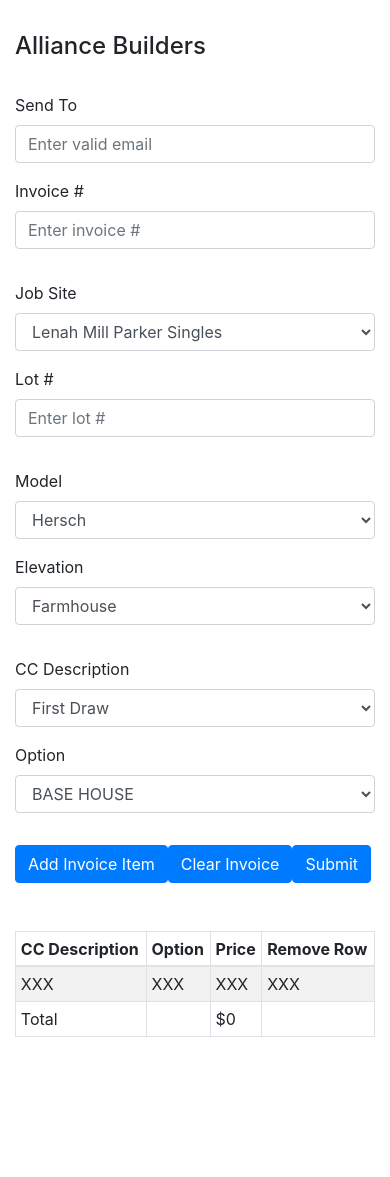
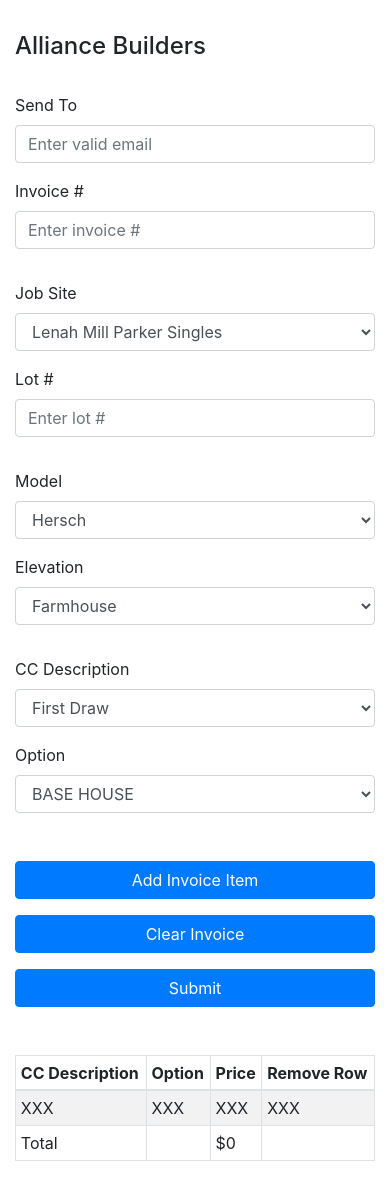
Before and after one commit to skynet-soulja/alliance-app, a React (Create React App) app: page / in a window 390 px wide. Before the commit the page ends 1053 px from the top, so only its background shows below. Built offline with nearby package versions, Linux system fonts and the light colour scheme.

Commit message:
move button group css for responsivity to correct place/file

```diff
--- a/src/components/ButtonGroup.js
+++ b/src/components/ButtonGroup.js
@@ -1,6 +1,7 @@
 import React from 'react';
 import Col from 'react-bootstrap/Col';
 import Button from 'react-bootstrap/Button';
+import '../styles/ButtonGroup.css';
 
 export default function ButtonGroup({ handleClick }) {
     return (
--- a/src/styles/App.css
+++ b/src/styles/App.css
@@ -11,15 +11,4 @@
     #invoice-table .responsive-hide {
         display: none;
     }
-
-    #btn-ctrl > div {
-        display: flex;
-        flex-direction: column;
-        margin-top: 1rem;
-    }
-
-    #btn-ctrl button {
-        margin-bottom: 1rem;
-        margin-left: 0 !important;
-    }
 }
--- /dev/null
+++ b/src/styles/ButtonGroup.css
@@ -0,0 +1,12 @@
+@media only screen and (max-width: 480px) {
+    #btn-ctrl {
+        display: flex;
+        flex-direction: column;
+        margin-top: 1rem;
+    }
+
+    #btn-ctrl button {
+        margin-bottom: 1rem;
+        margin-left: 0 !important;
+    }
+}
```
